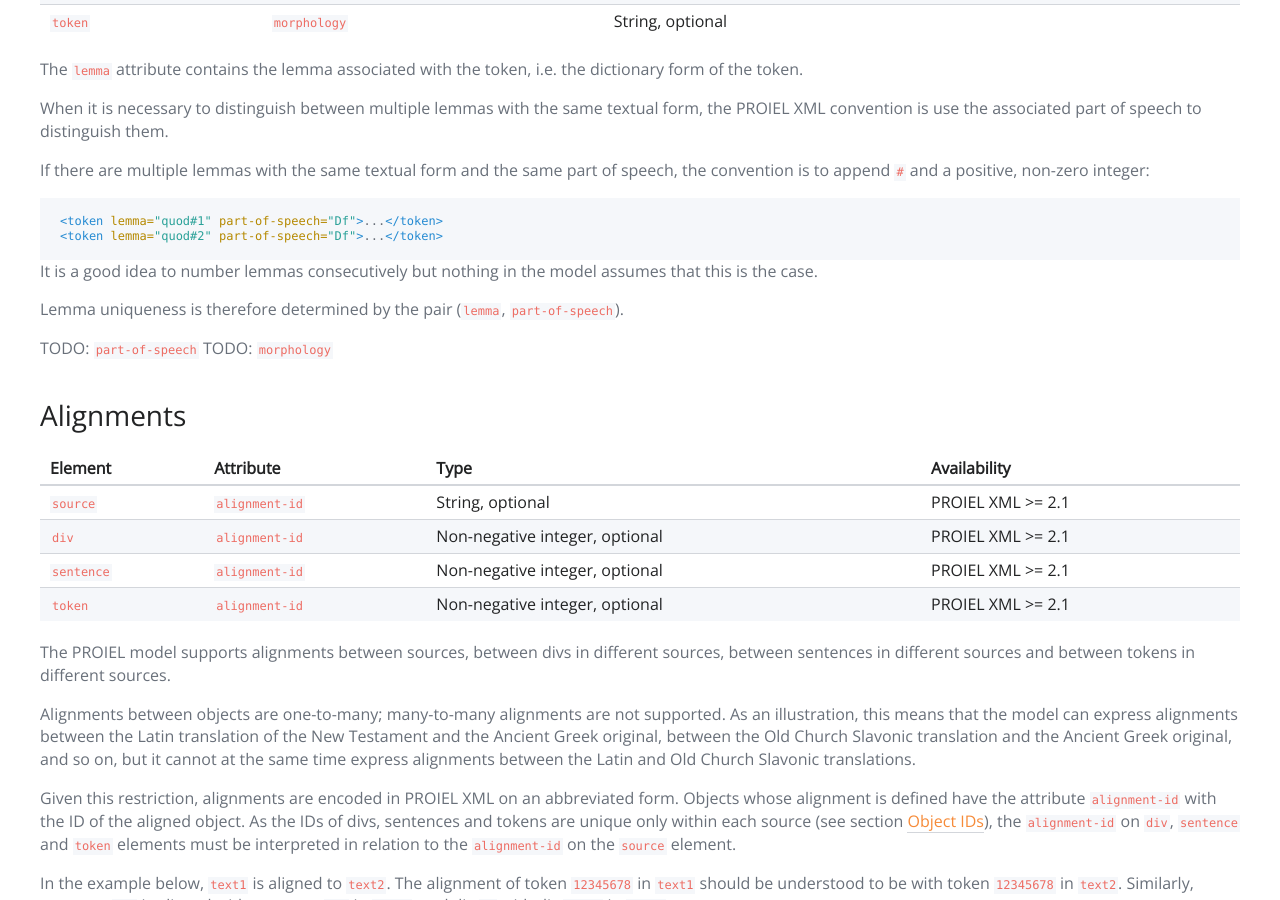
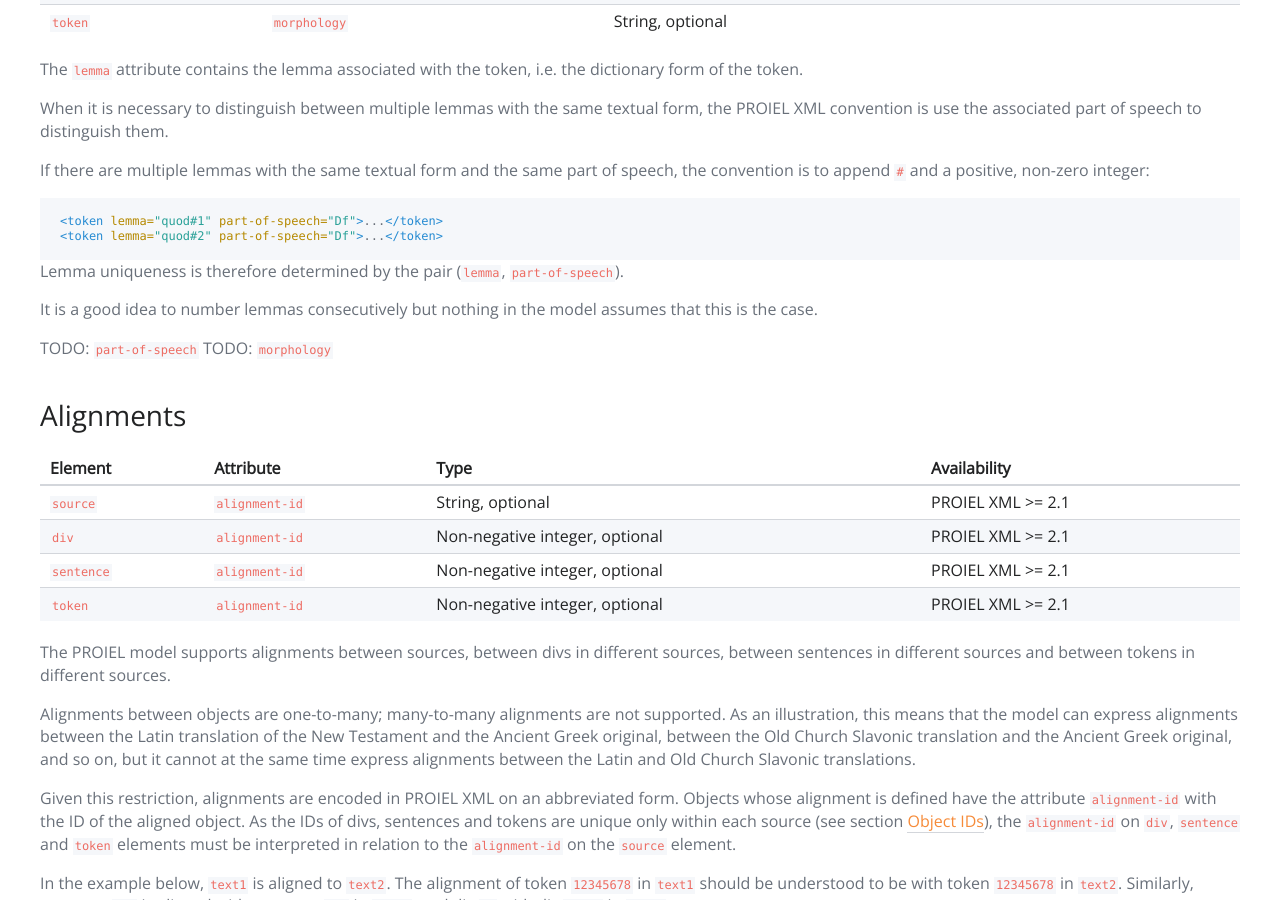
Before and after one commit to proiel/proiel.github.io, a Jekyll site: the page built from handbook/developer/proielxml.md, in a window 1280 px wide and 900 px high, scrolled down 1931 px. Built offline with Jekyll 4.4.1, drawn with Linux system fonts in a browser that asks for light colours; nearby versions of some CDN libraries.

````diff
--- a/handbook/developer/proielxml.md
+++ b/handbook/developer/proielxml.md
@@ -74,14 +74,15 @@ The `lemma` attribute contains the lemma associated with the token, i.e. the dic
 When it is necessary to distinguish between multiple lemmas with the same textual form, the PROIEL XML convention is use the associated part of speech to distinguish them.
 
 If there are multiple lemmas with the same textual form and the same part of speech, the convention is to append `#` and a positive, non-zero integer:
+
 ```xml
 <token lemma="quod#1" part-of-speech="Df">...</token>
 <token lemma="quod#2" part-of-speech="Df">...</token>
 ```
-It is a good idea to number lemmas consecutively but nothing in the model assumes that this is the case.
-
 
 Lemma uniqueness is therefore determined by the pair (`lemma`, `part-of-speech`).
+
+It is a good idea to number lemmas consecutively but nothing in the model assumes that this is the case.
 
 TODO: `part-of-speech`
 TODO: `morphology`
````
